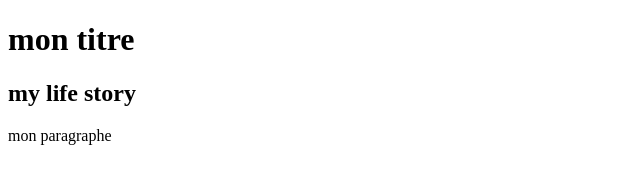
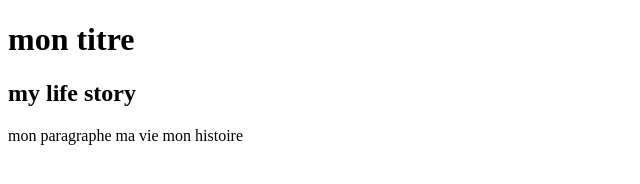
Before and after one commit to koffiemmal/HTML-CSS-SASS, a plain HTML site: page exobranch/index.html in a window 1280 px wide. Shown: the whole page, without its empty margins (0-640 px from the left). Drawn offline with Linux system fonts and the light colour scheme.

Commit message:
sauvegarde de exobranch

```diff
--- a/exobranch/index.html
+++ b/exobranch/index.html
@@ -15,7 +15,7 @@
         my life story
     </h2>
     <p>
-        mon paragraphe
+        mon paragraphe ma vie mon histoire
     </p>
 </body>
 
```
